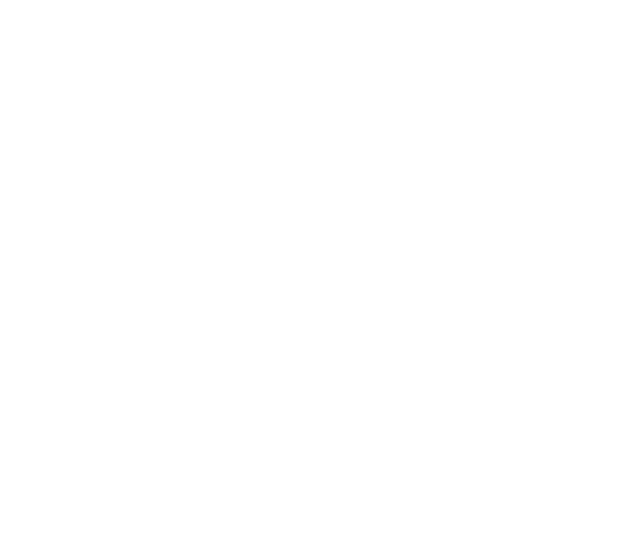
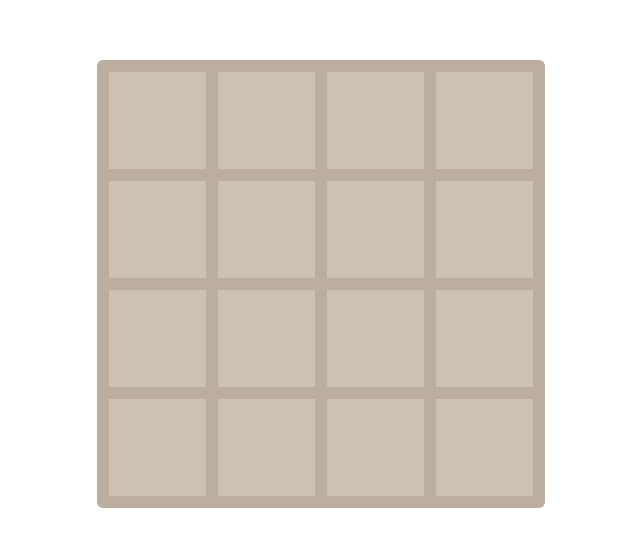
Before and after one commit to prodderman/2048, a Svelte app: page / in a window 1280 px wide. Shown: the part 116-662 px from the top of the page, without its empty margins (319-959 px from the left). Built offline with nearby package versions, Linux system fonts and the light colour scheme; the HTML template or start-up script is replaced by a standard one.

Commit message:
create board

```diff
--- a/src/assets/index.html
+++ b/src/assets/index.html
@@ -7,6 +7,5 @@
   <title>2048</title>
 </head>
 <body>
-  <div id="app"></div>
 </body>
 </html>
--- a/src/core/App.svelte
+++ b/src/core/App.svelte
@@ -1,3 +1,28 @@
 <script>
-	import { model } from '../components/model.js';
+	import { model } from '../model/model.js';
+  import Board from '../view/Board.svelte';
 </script>
+
+<div>
+  <Board grid={model.grid} />
+</div>
+
+<style>
+  :global(*) {
+    box-sizing: border-box;
+  }
+
+  :global(html), :global(body) {
+    font-size: 100%;
+    margin: 0;
+    padding: 0;
+    height: 100%;
+  }
+
+  div {
+    display: flex;
+    justify-content: center;
+    align-items: center;
+    height: 100%;
+  }
+</style>
--- a/src/index.js
+++ b/src/index.js
@@ -1,2 +1,2 @@
 import App from './core/App.svelte';
-new App({ target: document.getElementById('app') });
+new App({ target: document.body });
--- a/src/components/model.js
+++ b/src/model/model.js
@@ -4,7 +4,8 @@
   const grid = createGrid(4);
   const { subscribe, set, update } = writable(grid);
   return {
-		subscribe,
+    subscribe,
+    grid,
 	};
 }
 
@@ -13,7 +14,7 @@
   for (let i = 0; i < size; i++) {
     grid[i] = [];
     for (let j = 0; j < size; j++) {
-      grid[i][j] = 0;
+      grid[i][j] = null;
     }
   }
   return grid;
--- /dev/null
+++ b/src/view/Board.svelte
@@ -0,0 +1,45 @@
+<script>
+  import Cell from './Cell.svelte';
+  export let grid;
+</script>
+
+<div class="board">
+  {#each grid as i}
+		<div class="row">
+      {#each grid as j}
+        <div class="cell"/>
+      {/each}
+    </div>
+	{/each}
+</div>
+
+<style>
+  .board {
+    display: flex;
+    flex-direction: column;
+    touch-action: none;
+    background: #bbada0;
+    border-radius: 6px;
+    padding: 12px;
+  }
+
+  .row {
+    display: flex;
+    margin-bottom: 12px;
+  }
+
+  .row:last-child {
+    margin-bottom: 0;
+  }
+
+  .cell {
+    width: 97px;
+    height: 97px;
+    margin-right: 12px;
+    background: rgba(238, 228, 218, 0.35);
+  }
+
+  .cell:last-child {
+    margin-right: 0;
+  }
+</style>
--- /dev/null
+++ b/src/view/Cell.svelte
@@ -0,0 +1,9 @@
+<div class="cell"/>
+
+<style>
+  .cell {
+    width: 97px;
+    height: 97px;
+    background: rgba(238, 228, 218, 0.35);
+  }
+</style>
```
